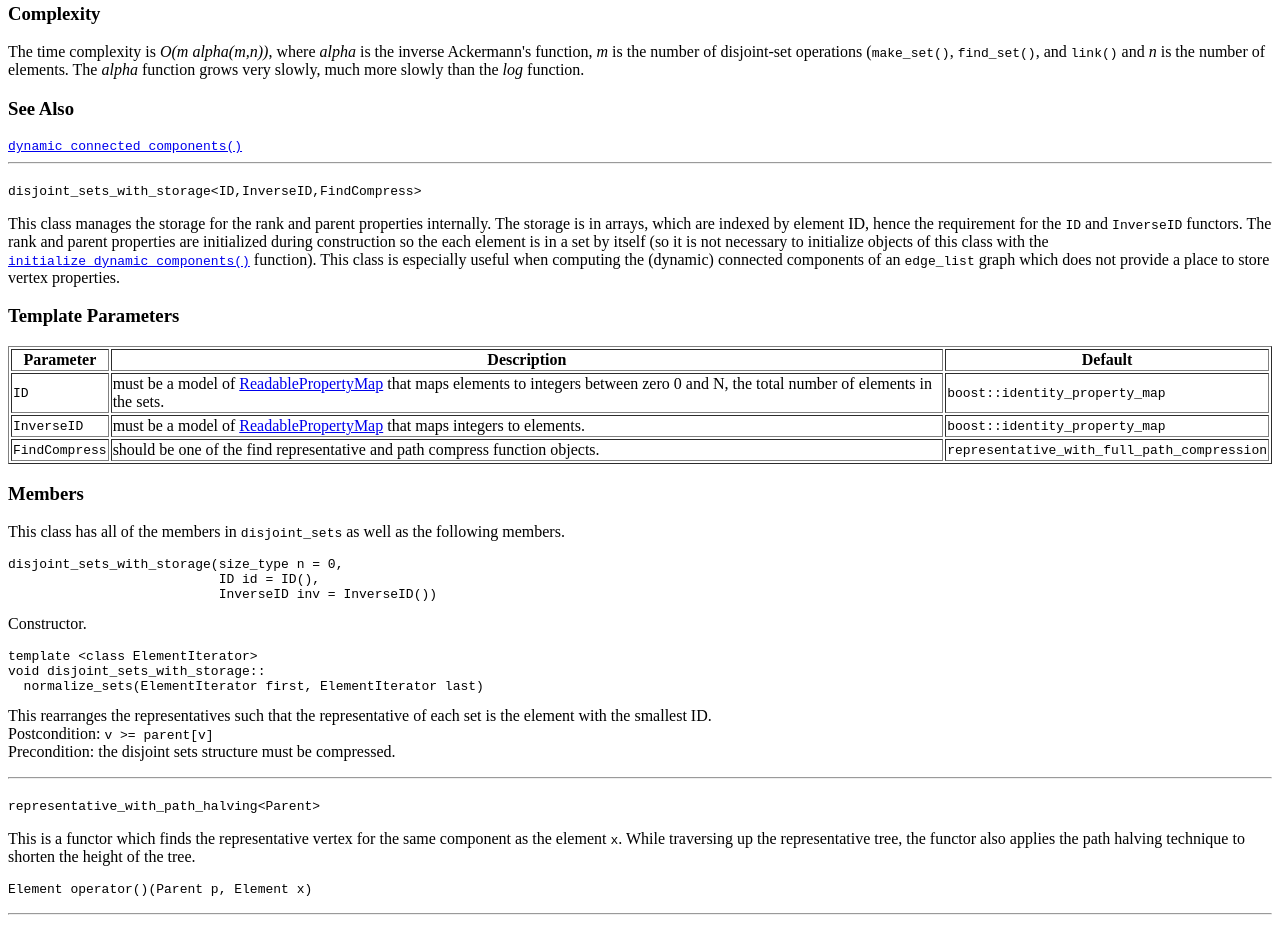
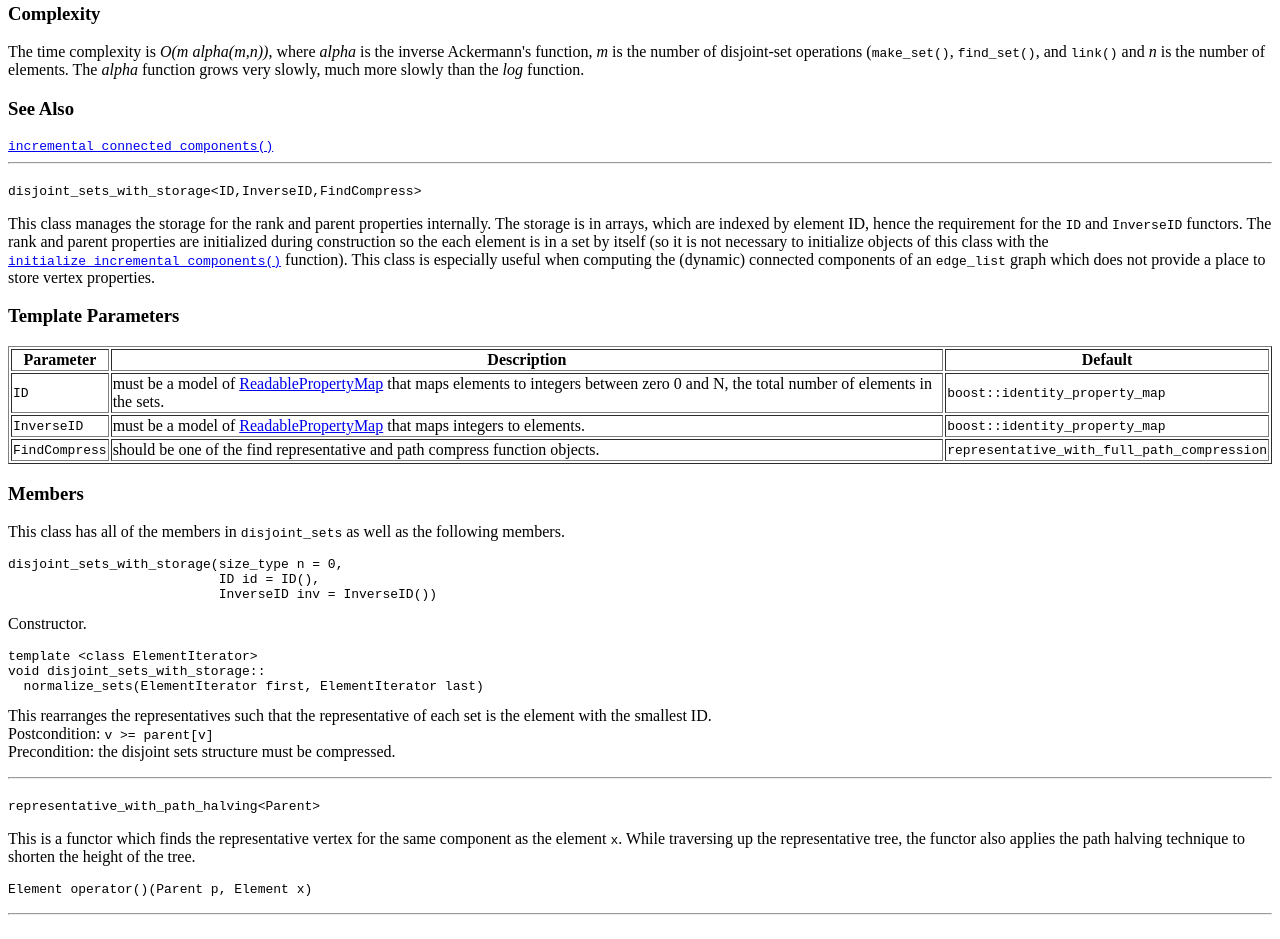
Before and after one commit to boostorg/disjoint_sets, a plain HTML site: page disjoint_sets.html in a window 1280 px wide. Shown: the part 1192-2131 px from the top of the page. Drawn offline with Linux system fonts and the light colour scheme.

Commit message:
fixed broken link
[SVN r15121]

```diff
--- a/disjoint_sets.html
+++ b/disjoint_sets.html
@@ -211,7 +211,7 @@ disjoint-set operations (<TT>make_set()</TT>, <TT>find_set()</TT>, and
 
 <h3>See Also</h3>
 
-<a href="../graph/doc/dynamic_components.html"><tt>dynamic_connected_components()</tt></a>
+<a href="../graph/doc/incremental_components.html"><tt>incremental_connected_components()</tt></a>
 
 
 <hr>
@@ -229,7 +229,7 @@ hence the requirement for the <TT>ID</TT> and <TT>InverseID</TT>
 functors.  The rank and parent properties are initialized during
 construction so the each element is in a set by itself (so it is not
 necessary to initialize objects of this class with the <a
-href="../graph/doc/dynamic_components.html#sec:initialize-dynamic-components"><TT>initialize_dynamic_components()</TT></a>
+href="../graph/doc/incremental_components.html#sec:initialize-incremental-components"><TT>initialize_incremental_components()</TT></a>
 function). This class is especially useful when computing the
 (dynamic) connected components of an <TT>edge_list</TT> graph which
 does not provide a place to store vertex properties.
```
